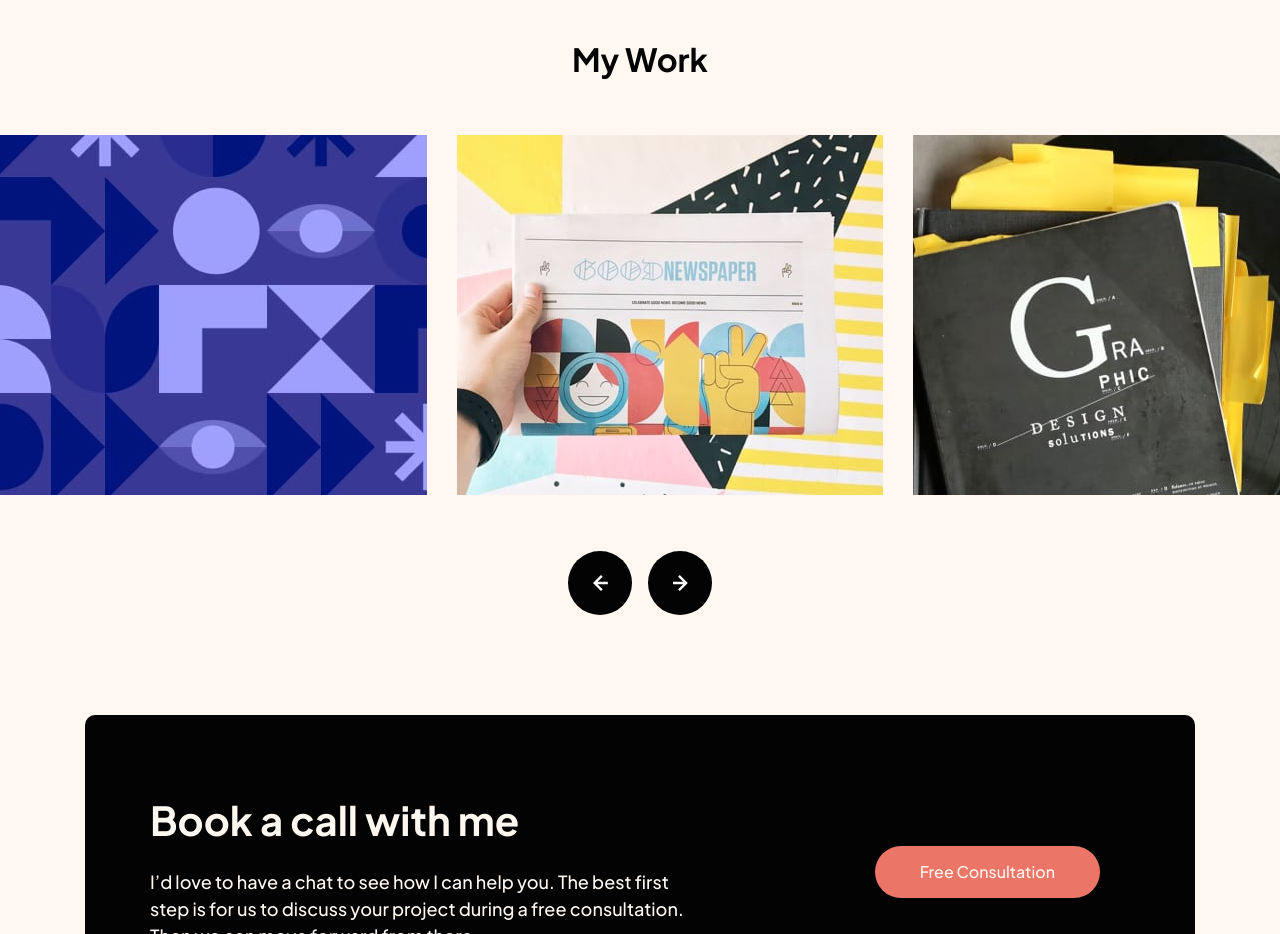
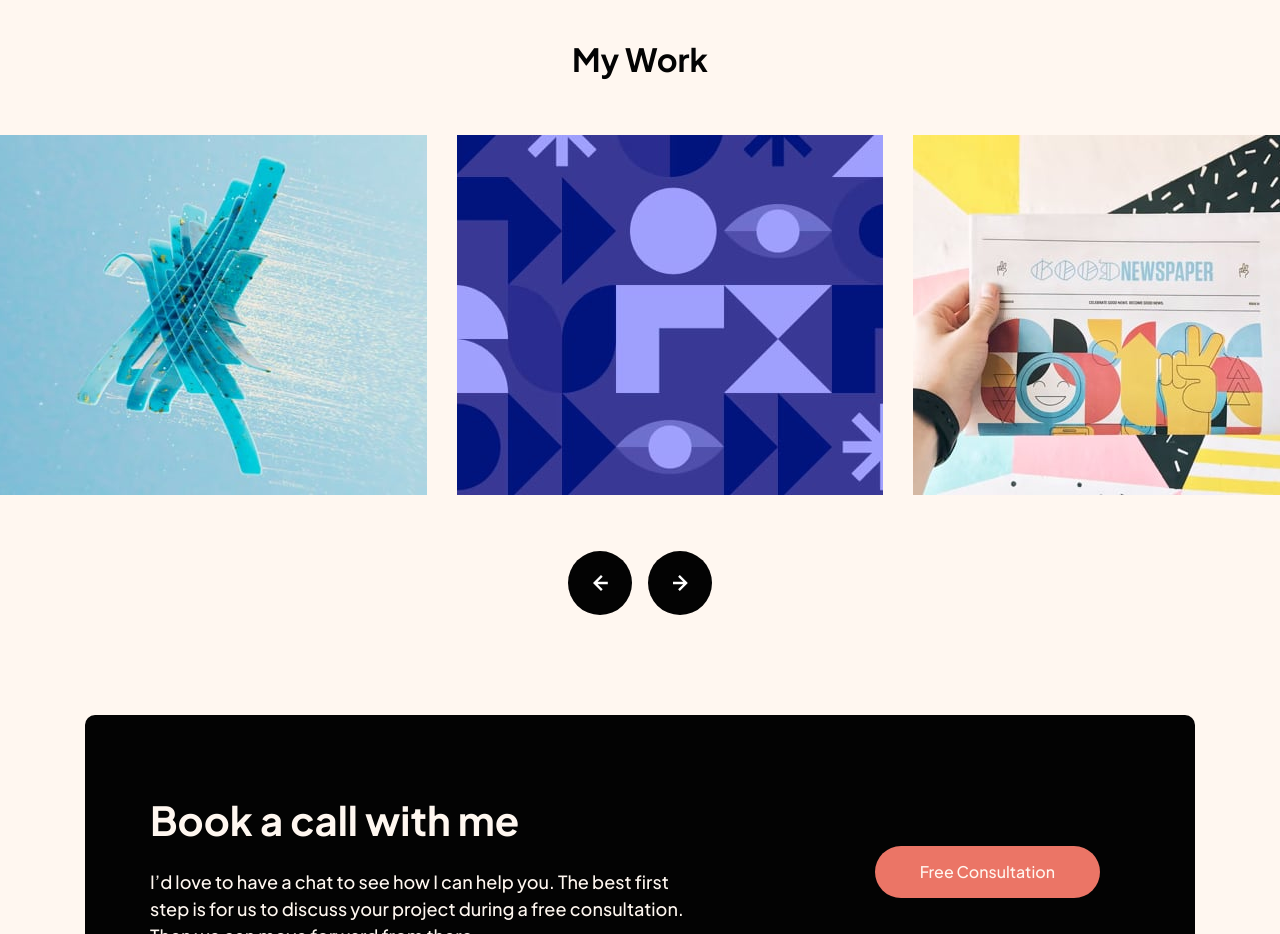
Before and after one commit to vanzasetia/single-page-design-portfolio, a website: page index.html in a window 1280 px wide. Shown: the part 1360-2294 px from the top of the page. Drawn offline with Linux system fonts and the light colour scheme.

Commit message:
Clear "screenshot mode"
This commit shows the first image on the work section.

```diff
--- a/index.html
+++ b/index.html
@@ -111,7 +111,7 @@
       <div class="work slider flow js-work-section">
         <h2>My Work</h2>
         <div class="slider__wrapper js-slider">
-          <!-- <div class="slider__item">
+          <div class="slider__item">
             <img
               src="/images/image-slide-1.jpg"
               alt="First work"
@@ -120,7 +120,7 @@
               loading="lazy"
               decoding="async"
             />
-          </div> -->
+          </div>
           <div class="slider__item">
             <img
               src="/images/image-slide-2.jpg"
```
